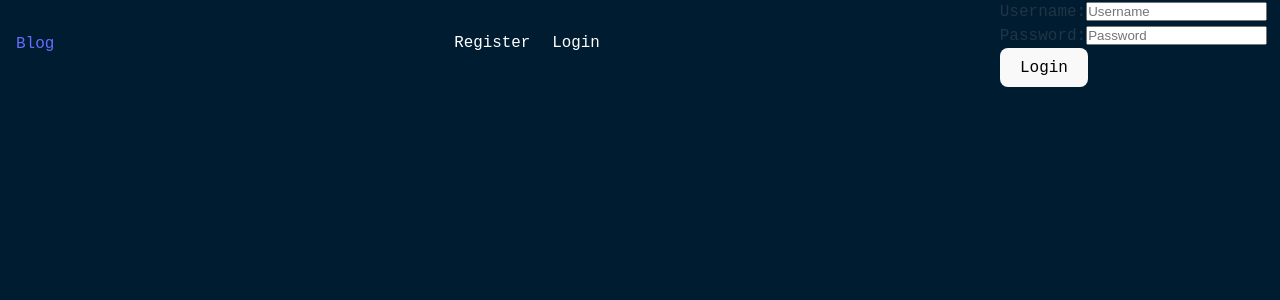
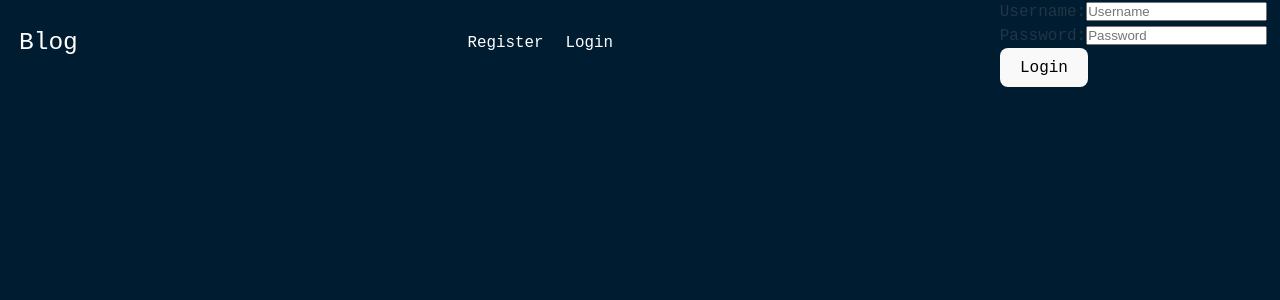
Before and after one commit to Mustafa1908/blog-api, a React (Vite) app in the folder frontend-reader/: page /login in a window 1280 px wide. Shown: the top 300 px of the page. Built offline with nearby package versions, Linux system fonts and the light colour scheme.

Commit message:
Change classname

```diff
--- a/frontend-reader/src/components/Navbar/Navbar.module.css
+++ b/frontend-reader/src/components/Navbar/Navbar.module.css
@@ -17,13 +17,13 @@
   padding-right: 0.8rem;
 }
 
-.link {
+.navMainLink {
   font-size: var(--step-1);
   color: white;
   border: 3px solid transparent;
 }
 
-.link:hover {
+.navMainLink:hover {
   color: white;
   border-bottom: 3px solid white;
 }
```
